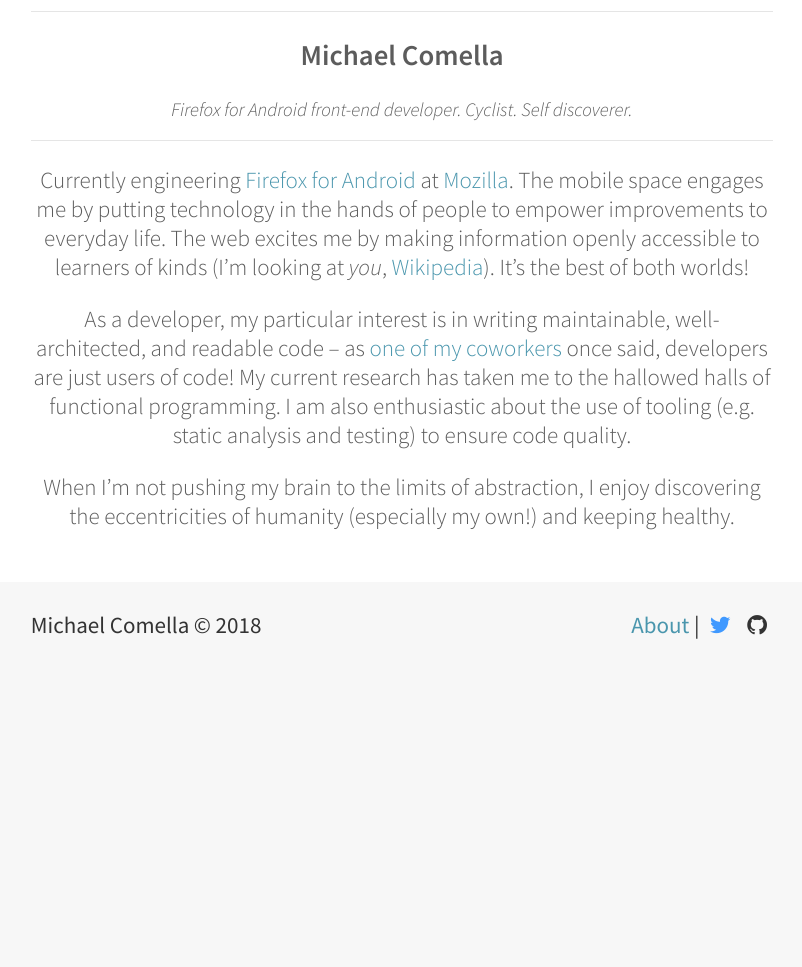
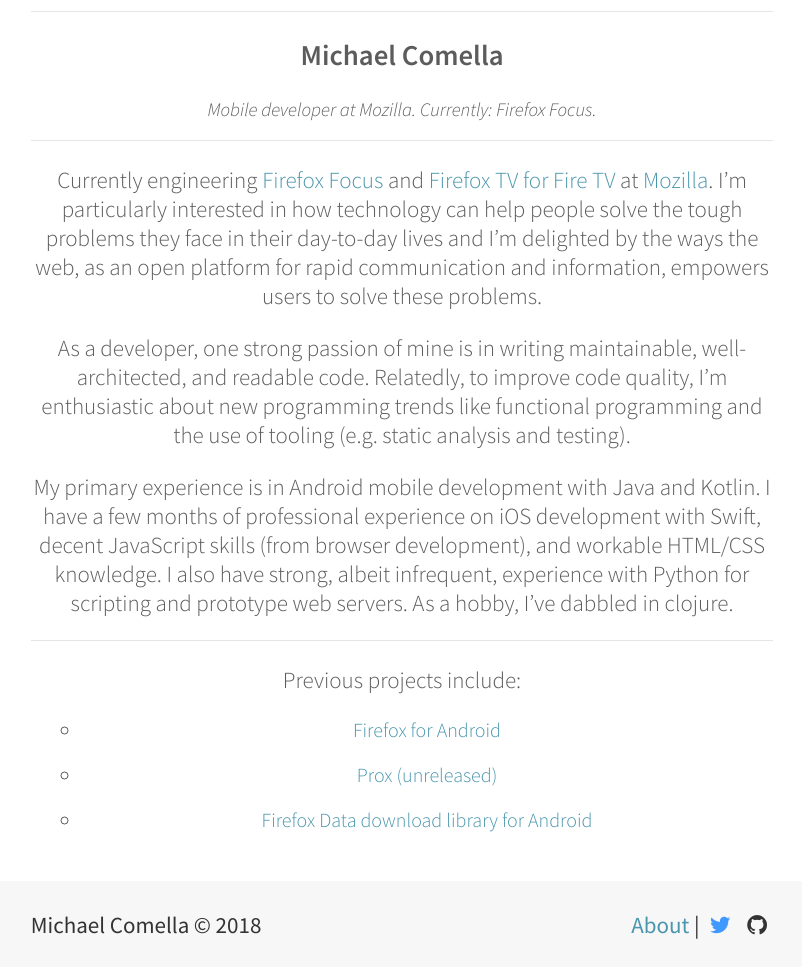
Before and after one commit to mcomella/mcomella.github.com, a Jekyll site: the page built from about.md, in a window 1280 px wide, cut to the strip 269-1236 px from the top of the page. Shown: the whole strip, without its empty margins (238-1040 px from the left). Built offline with Jekyll 4.4.1, drawn with Linux system fonts in a browser that asks for light colours; before the commit the page ends 937 px from its top, so only the background shows below that.

Commit message:
Update personal summaries.

```diff
--- a/_config.yml
+++ b/_config.yml
@@ -6,8 +6,7 @@
 author: Michael Comella
 
 description: > # this means to ignore newlines until "baseurl:"
-  Stream of consciousness of a developer trying to find their way.<br>
-  Currently: Android at Mozilla. Experience is knowledge. Movement is life.
+  Stream of consciousness of a developer trying to find their way. Currently: Mobile at Mozilla.
 
 url: "http://mcomella.xyz" # the base hostname & protocol for your site
 baseurl: "" # the subpath of your site, e.g. /blog
@@ -23,7 +22,7 @@
 heading_font: Lobster
 about_footer: true
 short_bio: >
-    Firefox for Android front-end developer. Cyclist. Self discoverer.
+    Mobile developer at Mozilla. Currently: Firefox Focus.
 profile_picture: https://www.gravatar.com/avatar/36d05d5b8389b342fc0629461fb39377?s=150
 
 google_analytics: false
--- a/_sass/_style.scss
+++ b/_sass/_style.scss
@@ -313,3 +313,6 @@
 	background-color: $yellow-color;
 	padding: 0 0.1em;
 }
+.welcome-header {
+	text-align: center;
+}
--- a/about.md
+++ b/about.md
@@ -5,24 +5,35 @@
 permalink: /about/
 ---
 
-Currently engineering [Firefox for Android][fxa] at [Mozilla][moz]. The
-mobile space engages me by putting technology in the hands of people to
-empower improvements to everyday life. The web excites me by making
-information openly accessible to learners of kinds (I'm looking at *you*,
-[Wikipedia][wiki]). It's the best of both worlds!
+Currently engineering [Firefox Focus][focus] and [Firefox TV for Fire
+TV][firetv] at [Mozilla][moz]. I'm particularly interested in how
+technology can help people solve the tough problems they face in their
+day-to-day lives and I'm delighted by the ways the web, as an open
+platform for rapid communication and information, empowers users to
+solve these problems.
 
-As a developer, my particular interest is in writing maintainable,
-well-architected, and readable code -- as [one of my coworkers][grisha]
-once said, developers are just users of code! My current research has
-taken me to the hallowed halls of functional programming. I am also
-enthusiastic about the use of tooling (e.g. static analysis and testing)
-to ensure code quality.
+As a developer, one strong passion of mine is in writing maintainable,
+well-architected, and readable code. Relatedly, to improve code
+quality, I'm enthusiastic about new programming trends like functional
+programming and the use of tooling (e.g. static analysis and testing).
 
-When I'm not pushing my brain to the limits of abstraction, I enjoy
-discovering the eccentricities of humanity (especially my own!) and
-keeping healthy.
+My primary experience is in Android mobile development with Java and
+Kotlin.  I have a few months of professional experience on iOS
+development with Swift, decent JavaScript skills (from browser
+development), and workable HTML/CSS knowledge. I also have strong, albeit
+infrequent, experience with Python for scripting and prototype web
+servers. As a hobby, I've dabbled in clojure.
 
+---
+
+Previous projects include:
+- [Firefox for Android][fxa]
+- [Prox (unreleased)][prox]
+- [Firefox Data download library for Android][fda]
+
+[fda]: https://github.com/mozilla-mobile/FirefoxData-android
+[prox]: https://medium.com/firefox-ux/project-prox-4e4c4e155592
 [fxa]: https://www.mozilla.org/firefox/android/
 [moz]: https://www.mozilla.org
-[wiki]: https://www.wikipedia.org/
-[grisha]: http://www.grigory.ca/
+[focus]: https://www.mozilla.org/en-US/firefox/mobile/
+[firetv]: https://blog.mozilla.org/blog/2017/12/20/firefox-is-now-on-amazon-fire-tv-happy-holiday-watching/
```
